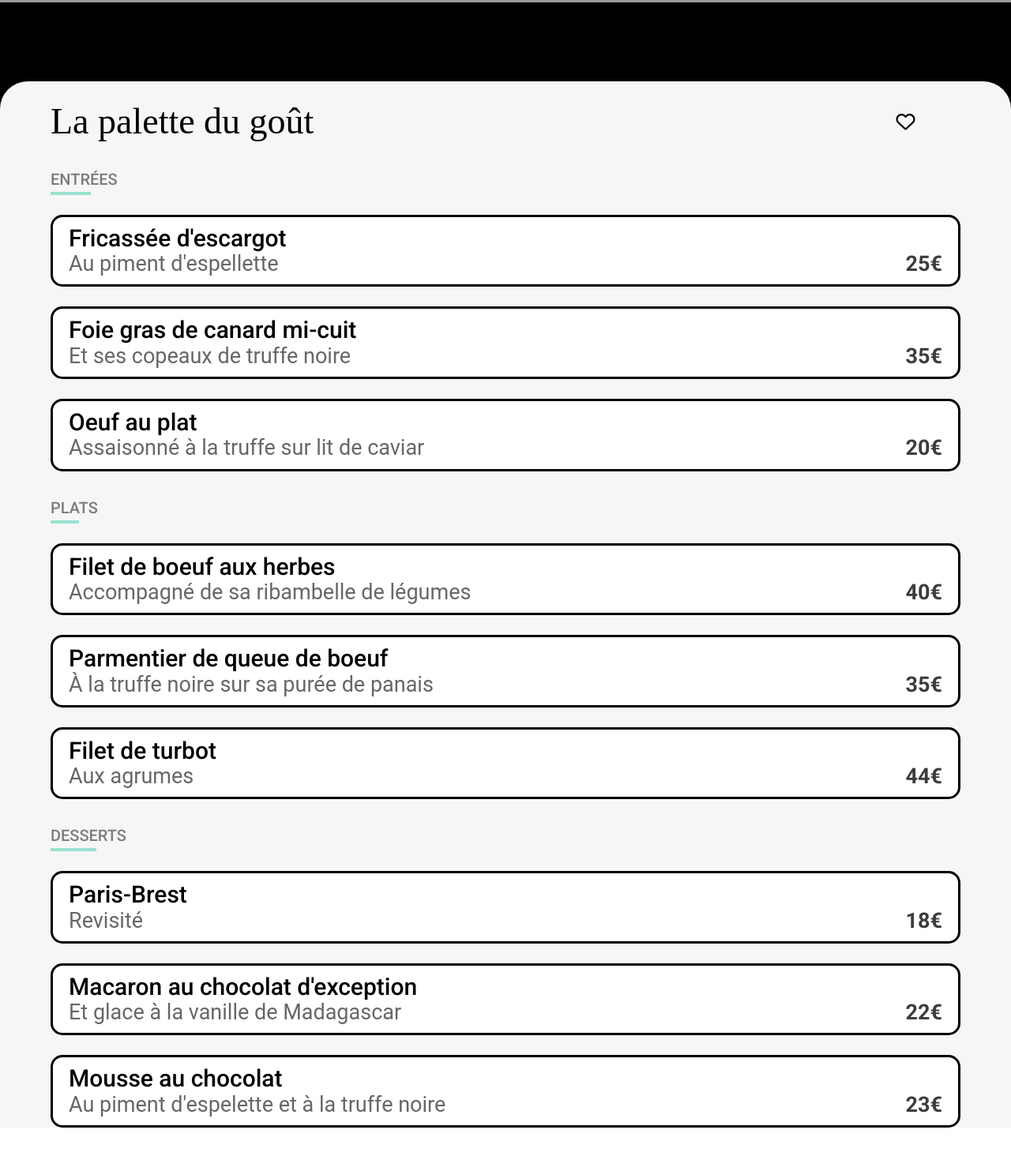
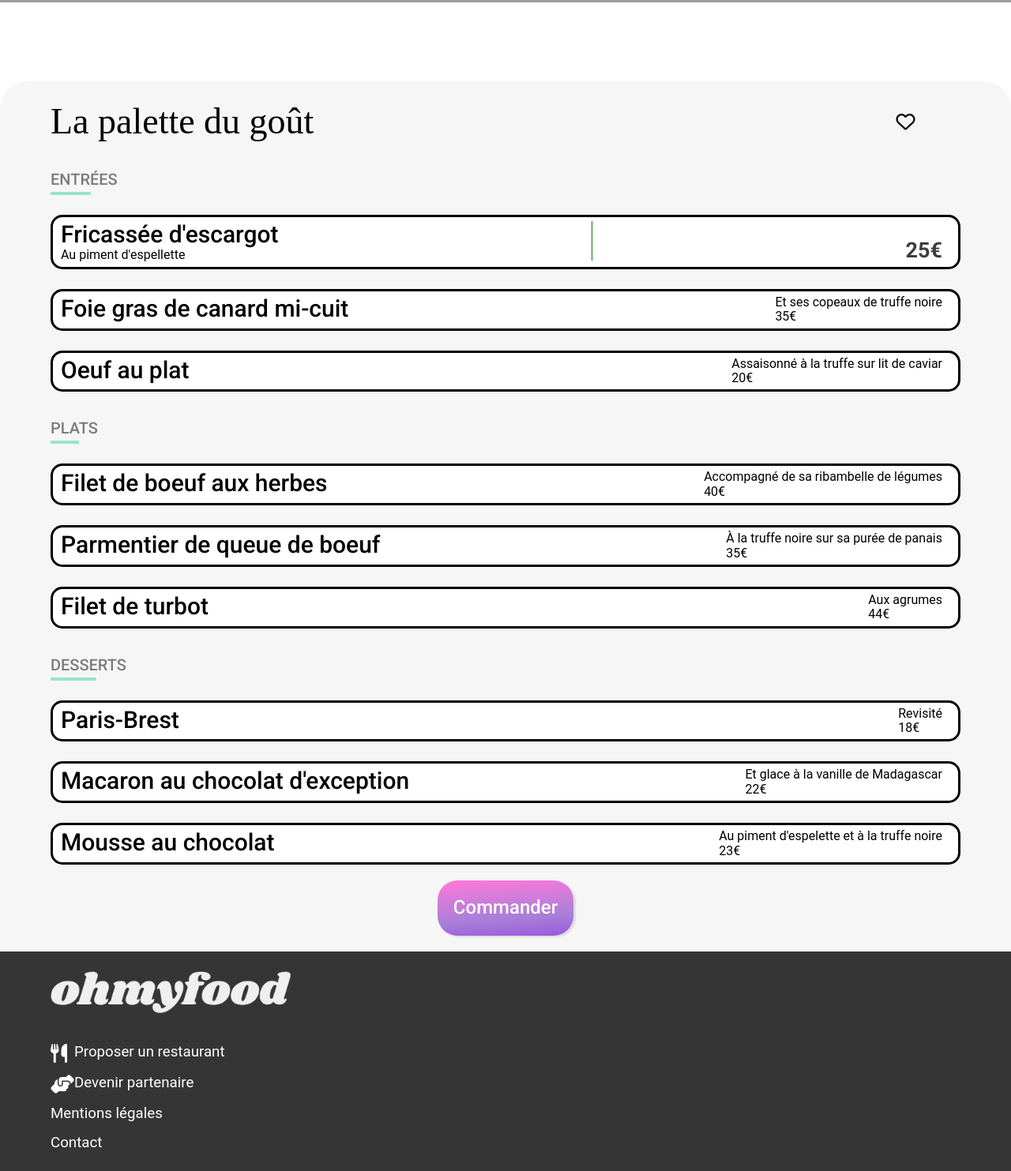
Before and after one commit to Charlie-Taniere/CharlieTaniere_3_03122021, a website: page menu-1.html in a window 1280 px wide. Shown: the part 560-2043 px from the top of the page at 79% size. Before the commit the page ends 1988 px from the top, so only its background shows below. Drawn offline with Linux system fonts and the light colour scheme; grey boxes are pictures that could not be loaded; a web font is replaced by a local one.

Commit message:
commit mise en place de la structure animation menu

```diff
--- a/menu-1.html
+++ b/menu-1.html
@@ -48,7 +48,9 @@
             <div class="menu_container_list">
                 <h2>ENTRÉES</h2>
             </div>
+
             <div class="menu_container_menu">
+                <div class="menu_container_menu_libele">
                     <div class="menu_container_menu_nom">
                         <p>Fricassée d'escargot</p>
                     </div>
@@ -56,11 +58,18 @@
                         <div class="menu_container_menu_detail_ingredient">
                             <p>Au piment d'espellette</p>
                         </div>
-                    <div class="menu_container_menu_detail_prix">
+                    </div>
+                </div>
+                <div class="menu_container_menu_animation-point">
+                </div>
+                <div class="menu_container_menu_prix">
                     <p>25€</p>
                 </div>
+                <div class="menu_container_menu_animation-deroulant">
                 </div>
             </div>
+
+
             <div class="menu_container_menu">
                 <div class="menu_container_menu_nom">
                     <p>Foie gras de canard mi-cuit</p>
@@ -172,10 +181,49 @@
                 </div>
             </div>
         </div>
-    </section>
-    <section class=test>
+        </div>
+
+        <!-- / / / / / Bouton commander  / / / / /-->
+
+        <section class="container_bouton">
+
+            <a href="#" class="bouton">
+                <p>Commander</p>
+            </a>
 
         </section>
+
+        <!-- / / / / / Footer / / / / /-->
+
+        <footer>
+            <div class="footer">
+                <div class="footer_logo">
+                    <img src="images/logo/ohmyfood.png" alt="Oh my food">
+                </div>
+                <div class="footer_texte-1">
+                    <div class="footer_texte_logo">
+                        <i class="fas fa-utensils"></i>
+                    </div>
+                    <div class="footer_texte_texte">
+                        <h3>Proposer un restaurant</h3>
+                    </div>
+                </div>
+                <div class="footer_texte-1">
+                    <div class="footer_texte_logo">
+                        <i class="fas fa-hands-helping"></i>
+                    </div>
+                    <div class="footer_texte_texte">
+                        <h3>Devenir partenaire</h3>
+                    </div>
+                </div>
+                <div class="footer_texte">
+                    <h3>Mentions légales</h3>
+                </div>
+                <div class="footer_texte">
+                    <h3><a href="mailto:contact@ohmyfood.com">Contact</a></h3>
+                </div>
+            </div>
+        </footer>
 </body>
 
 </html>
--- a/sass/components/_bouton-titre.scss
+++ b/sass/components/_bouton-titre.scss
@@ -2,10 +2,13 @@
     @include bouton;
     display: flex;
     @include height ($bouton-height);
-    @include width ($bouton-width);
+    width: auto;
+    min-width: 170px;
+    // @include width ($bouton-width);
     margin: 20px;
     padding: 25px 20px;
     border-radius: 25px;
+    justify-content: center;
     &:hover {
         background: linear-gradient(
             356deg,
--- a/sass/layouts/_page-menu.scss
+++ b/sass/layouts/_page-menu.scss
@@ -7,7 +7,7 @@
     @include margin-top ($menu-top-margin);
     border-top-left-radius: 35px;
     border-top-right-radius: 35px;
-    position: absolute;
+    position: relative;
 
     &_container {
         display: flex;
@@ -22,6 +22,7 @@
             flex-direction: row;
             justify-content: space-between;
             padding-top: 25px;
+
 
             &_titre {
                 width: 80%;
@@ -71,20 +72,28 @@
 
         &_menu {
             display: flex;
-            flex-direction: column;
+            flex-direction: row;
+            height: auto;
+            justify-content: space-between;
             border: solid 3px black;
             border-radius: 15px;
             background: white;
-            padding-left: 20px;
+            padding-left: 10px;
             padding-right: 20px;
-            padding-top: 10px;
-            padding-bottom: 10px;
+            padding-top: 5px;
+            padding-bottom: 5px;
             margin-top: 25px;
+            &_nom p{
 
-            p {
                 @include font-size ($p-menu-font-sizes);
                 font-weight: 500;
             }
+
+            &_libele {
+                display: flex;
+                flex-direction: column;
+                justify-content: space-around;
+                width: auto;
 
                 &_detail {
                     display: flex;
@@ -95,21 +104,48 @@
                         @include font-size ($p-menu-ingredient-font-sizes);
                         font-weight: 400;
                     }
+                }
+            }
 
-                &_prix p {
+            &_prix {
+                display: flex;
+                flex-direction: row;
+                align-items:flex-end;
+                p {
+
                 @include font-size ($p-menu-ingredient-font-sizes);
                 font-weight: bold;
                 color: #3d3d3d;
             }
         }
 
+
+            &_animation-point {
+                display: flex;
+                flex-direction: row;
+                width: 1px;
+                height: 50px;
+                background: green;
+
             }
+            &_animation-deroulant {
+                display: flex;
+                width: 1px;
+                height: auto;
+                background: red;
+                position: absolute;
+                left: 95%;
 
             }
         }
-.test  {
-    display: block;
-    width: 100%;
-    height: 500px;
-    background-color: black;
+
+        &_menu:hover+&_animation {}
+
+
     }
+}
+
+.container_bouton {
+    display: flex;
+    justify-content: center;
+}
--- a/sass/utils/_mixins.scss
+++ b/sass/utils/_mixins.scss
@@ -97,3 +97,28 @@ transform: scaleZ(0);
 opacity: 1;
 color: $colour-primary;
 }
+
+@mixin check {
+transform-origin: center right;
+  animation-name: progress-bar;
+  animation-duration: 4000ms;
+}
+
+@keyframes progress-bar {
+0% {
+  background: $colour-tertiary;
+  transform: right(0);
+}
+25% {
+  background: $colour-tertiary;
+  transform: left(1);
+}
+100% {
+  background: white;
+}
+}
+@mixin prix {
+animation: gradient 15s ease infinite;
+  transition: transform 4000ms;
+  margin-right: 50px;
+}
```
Also changed, not shown: css/styles-page.css, css/styles.css, 2 other files. Lines whose indentation alone changed are shown as unchanged.
